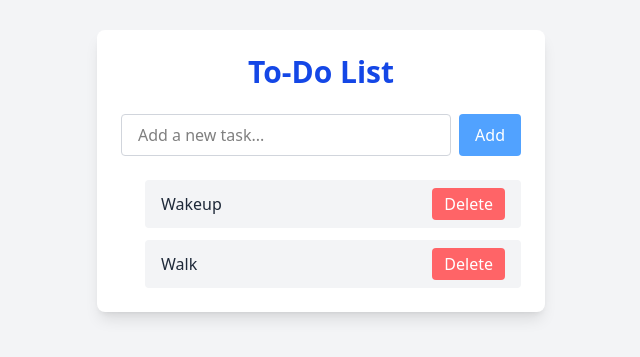
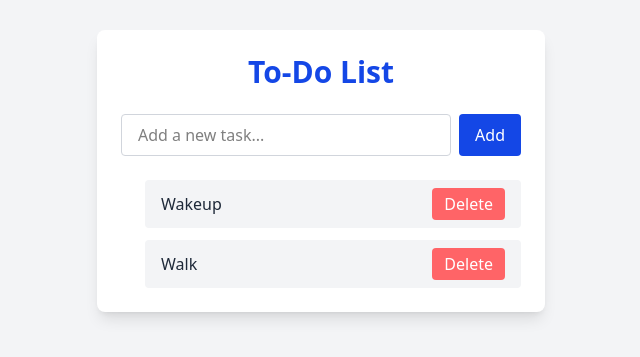
Before and after one commit to Sivabalamanikandan-C/React-To-Do-List, a React (Vite) app: page / in a window 1280 px wide. Shown: the part 229-586 px from the top of the page, without its empty margins (319-959 px from the left). Built offline with nearby package versions, Linux system fonts and the light colour scheme.

Commit message:
Todo file updated

```diff
--- a/src/components/Todo.jsx
+++ b/src/components/Todo.jsx
@@ -32,7 +32,7 @@ const Todo = () => {
                 <h1 className="text-3xl font-bold mb-6 text-center text-blue-700">To-Do List</h1>
                 <div className="flex gap-2 mb-6">
                     <input type="text" value={addlist} onChange={handleAddlist} className="flex-1 px-4 py-2 border border-gray-300 rounded focus:outline-none focus:ring-2 focus:ring-blue-400" placeholder="Add a new task..." />
-                    <button onClick={handleResult} className="px-4 py-2 bg-blue-400 text-white rounded">Add</button>
+                    <button onClick={handleResult} className="px-4 py-2 bg-blue-700 text-white rounded">Add</button>
                 </div>
 
                 <ul className="list-disc pl-6 space-y-3">
```
